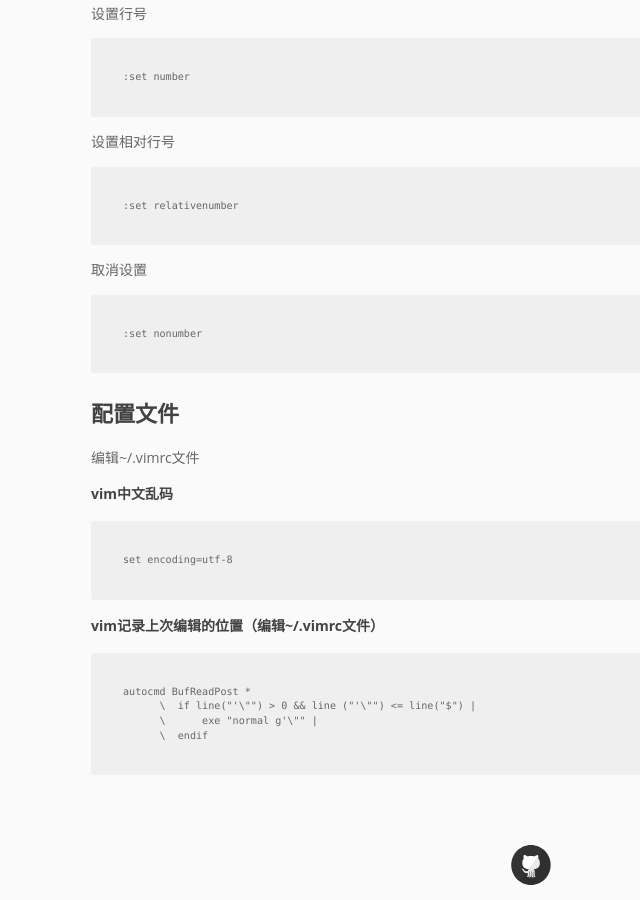
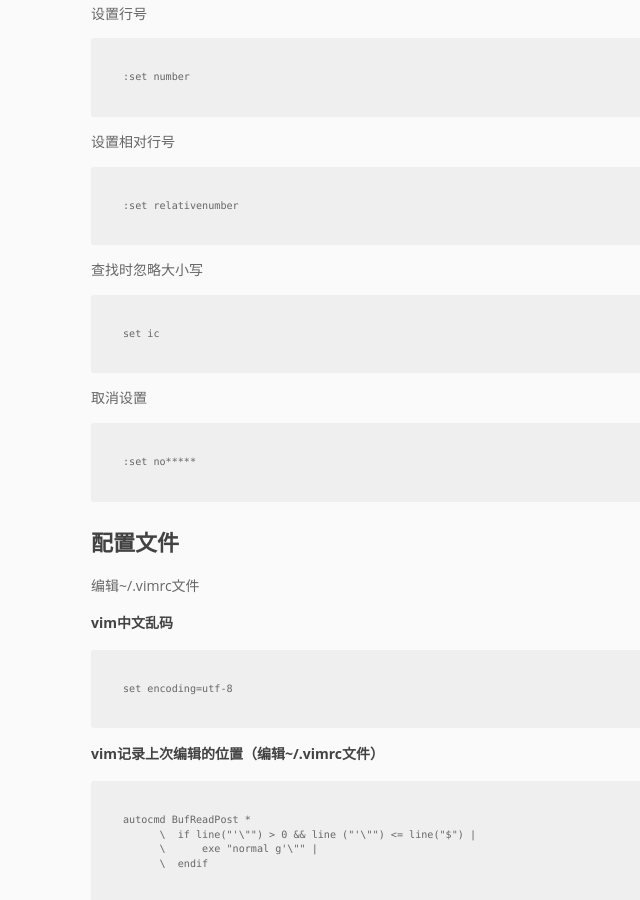
Before and after one commit to pingmalu/pingmalu.github.io, a Jekyll site: the page built from _posts/2015-12-13-Vim日常笔记.md, in a window 1280 px wide and 900 px high, scrolled down 1199 px. Shown: the whole window, without its empty margins (109-749 px from the left). Built offline with Jekyll 4.4.1, drawn with Linux system fonts in a browser that asks for light colours; nearby versions of some CDN libraries.

Commit message:
'update'

```diff
--- a/_posts/2015-12-13-Vim日常笔记.md
+++ b/_posts/2015-12-13-Vim日常笔记.md
@@ -42,10 +42,13 @@
 
 	:set relativenumber
 
+查找时忽略大小写
+
+	set ic
+
 取消设置
 
-	:set nonumber
-
+	:set no*****
 
 # 配置文件
 
```
